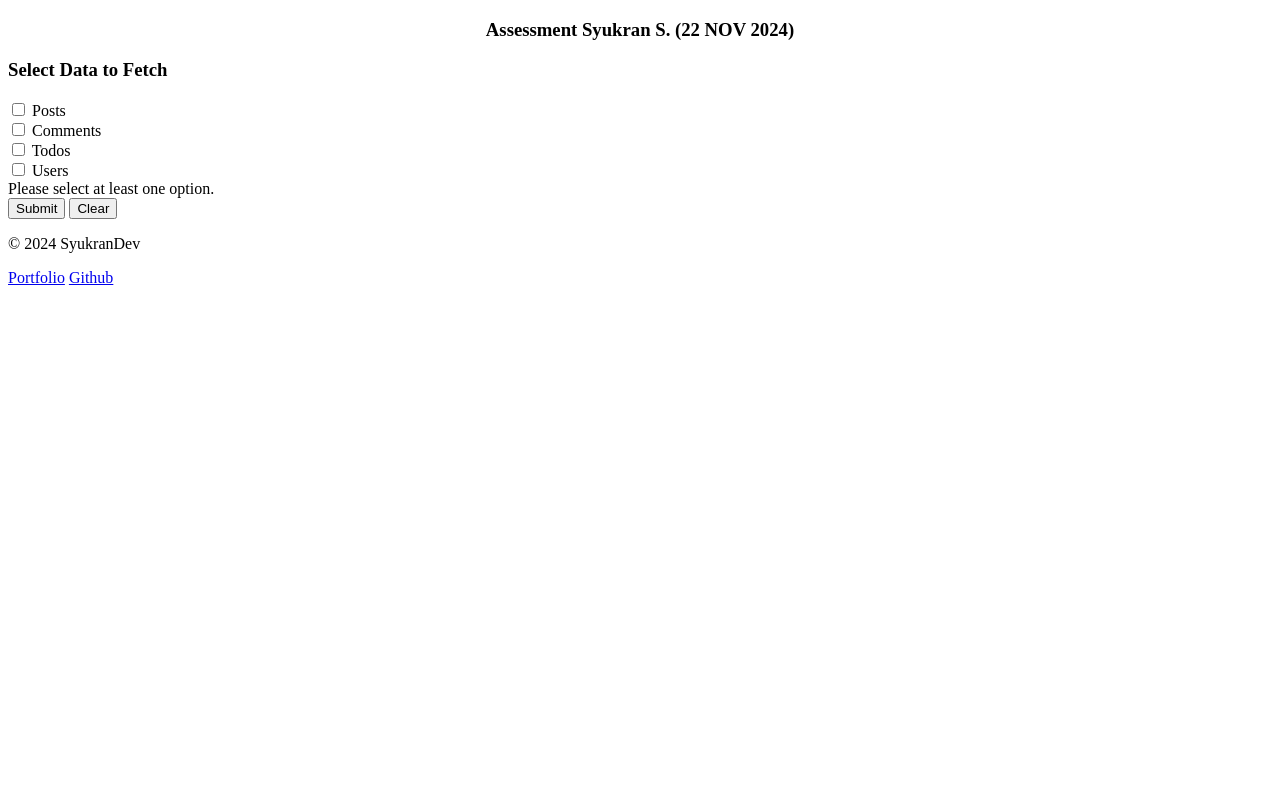
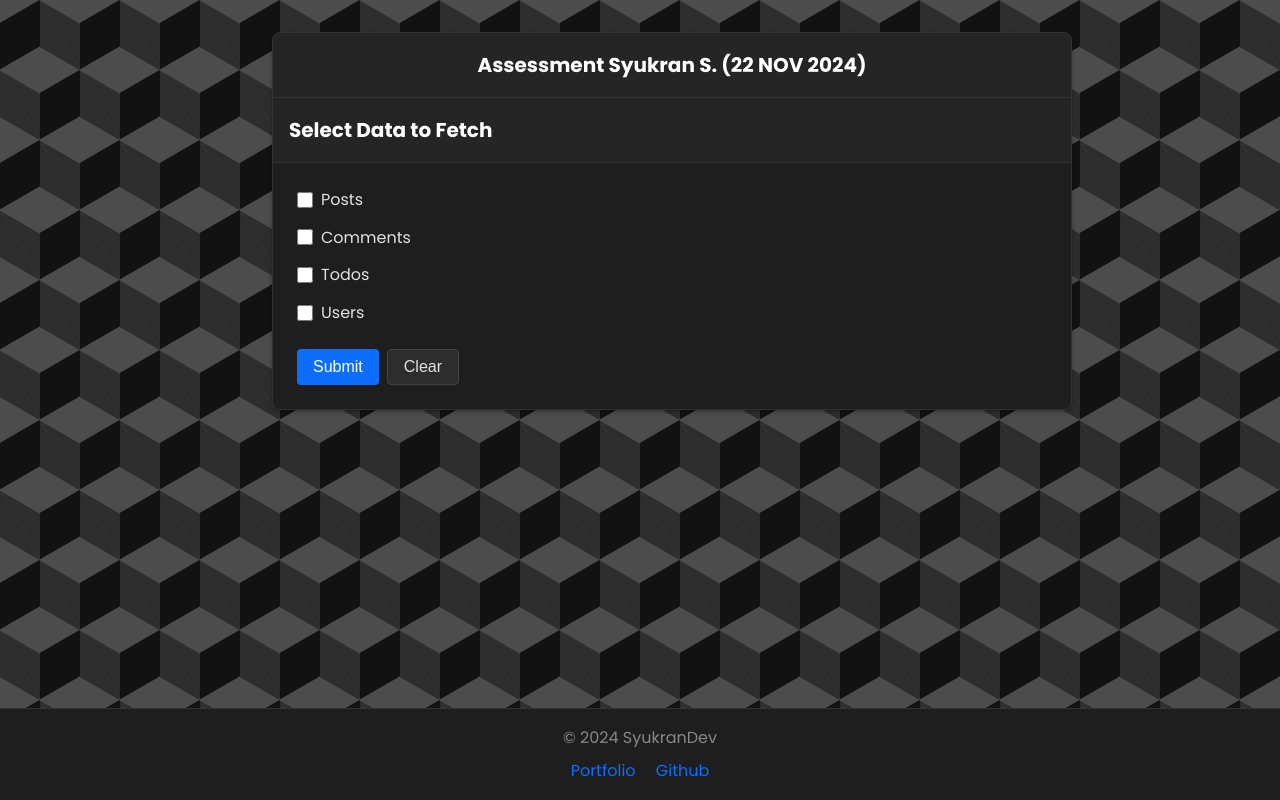
Before and after one commit to syukranDev/assessmentdhl, a plain HTML site: page frontend/index.html in a window 1280 px wide. Drawn offline with Linux system fonts and the light colour scheme; the site is published under a folder, as on GitHub Pages, so addresses that start at the root find nothing.

Commit message:
move all to subfolder for PROD deployment

```diff
--- a/index.html
+++ b/frontend/index.html
@@ -11,7 +11,7 @@
     <link rel="preconnect" href="https://fonts.gstatic.com" crossorigin>
     <link href="https://fonts.googleapis.com/css2?family=Poppins:ital,wght@0,100;0,200;0,300;0,400;0,500;0,600;0,700;0,800;0,900;1,100;1,200;1,300;1,400;1,500;1,600;1,700;1,800;1,900&display=swap" rel="stylesheet">
 
-    <link rel="stylesheet" href="/css/form.css">
+    <link rel="stylesheet" href="./css/form.css">
 </head>
 <body>
     <div class="container">
@@ -69,7 +69,6 @@
         </div>
     </footer>
 
-    <script src="/js/formSubmission.js"></script>
-    <script src="/js/bg_particles.js"></script>
+    <script src="./js/formSubmission.js"></script>
 </body>
 </html>
```
Also changed, not shown: frontend/css/form.css (renamed from css/form.css), frontend/js/formSubmission.js (renamed from js/formSubmission.js), resources/favicon/android-chrome-192x192.png (deleted), resources/favicon/android-chrome-512x512.png (deleted), resources/favicon/apple-touch-icon.png (deleted), resources/favicon/favicon-16x16.png (deleted), resources/favicon/favicon-32x32.png (deleted), resources/favicon/favicon.ico (deleted), resources/favicon/site.webmanifest (deleted).
